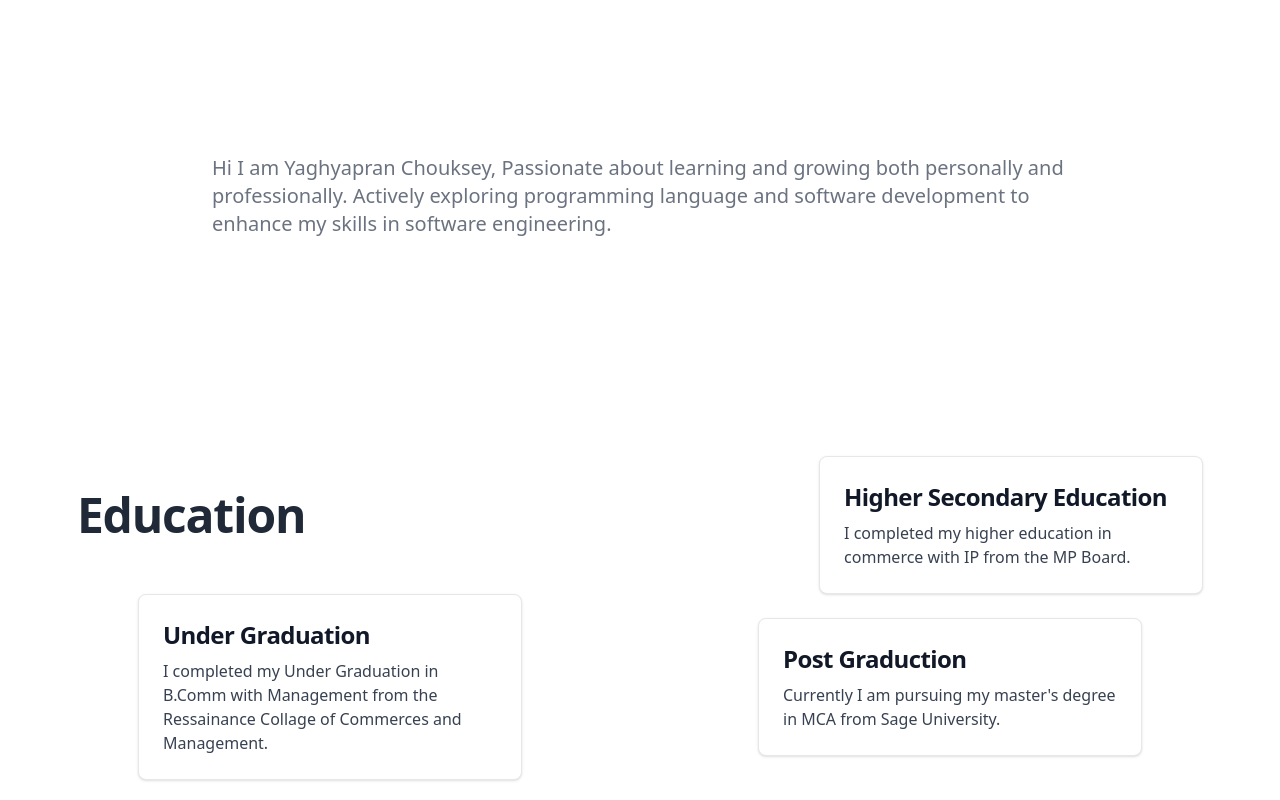
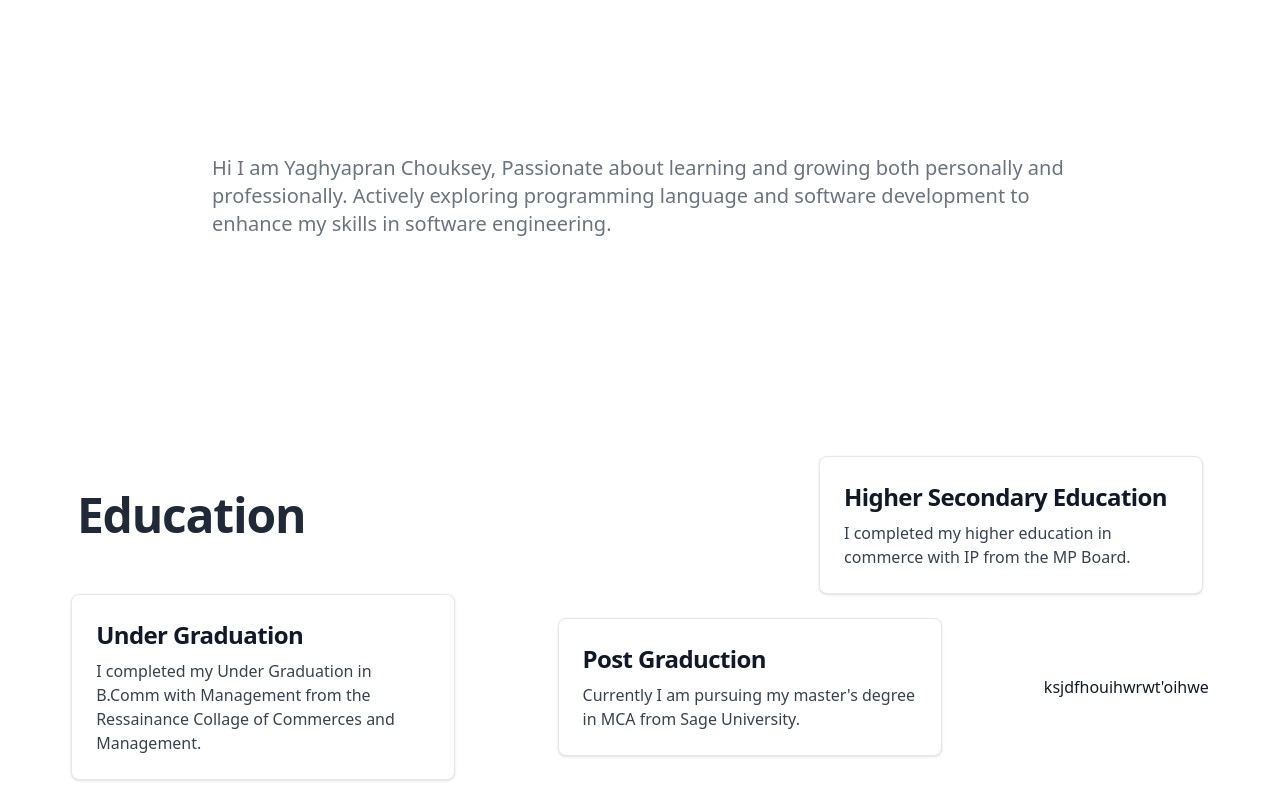
Before and after one commit to yaghyapran24chouksey/yaghya-portfolio, a React (Vite) app: page / in a window 1280 px wide. Shown: the part 892-1692 px from the top of the page. Built offline with nearby package versions, Linux system fonts and the light colour scheme.

Commit message:
pushed code

```diff
--- a/src/Components/Education/Education.jsx
+++ b/src/Components/Education/Education.jsx
@@ -26,6 +26,11 @@ export default function Education() {
                 <p class="font-normal text-gray-700 dark:text-gray-400">Currently I am pursuing my master's degree in MCA from Sage University.</p>
             </a>
 
+
+
+
+
+<h1>ksjdfhouihwrwt'oihwe</h1>
         </div>
     )
 }
```
